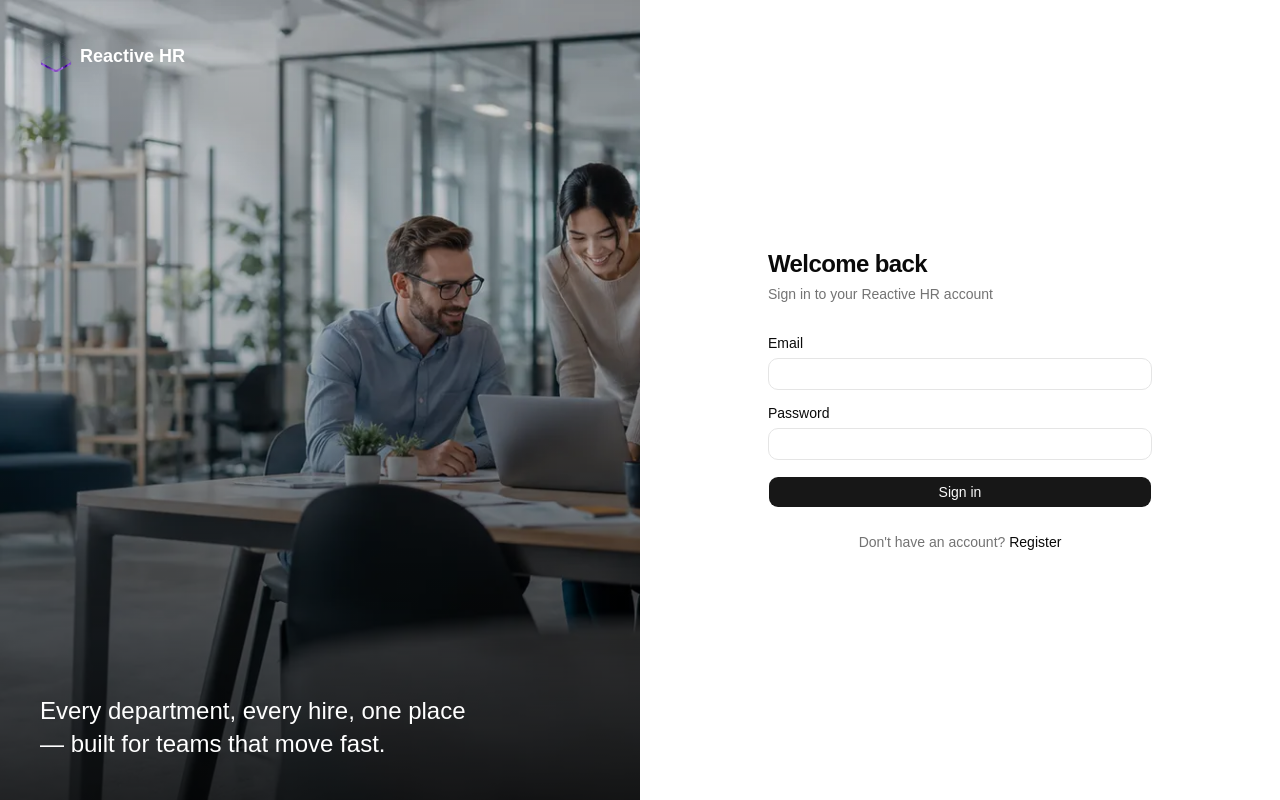
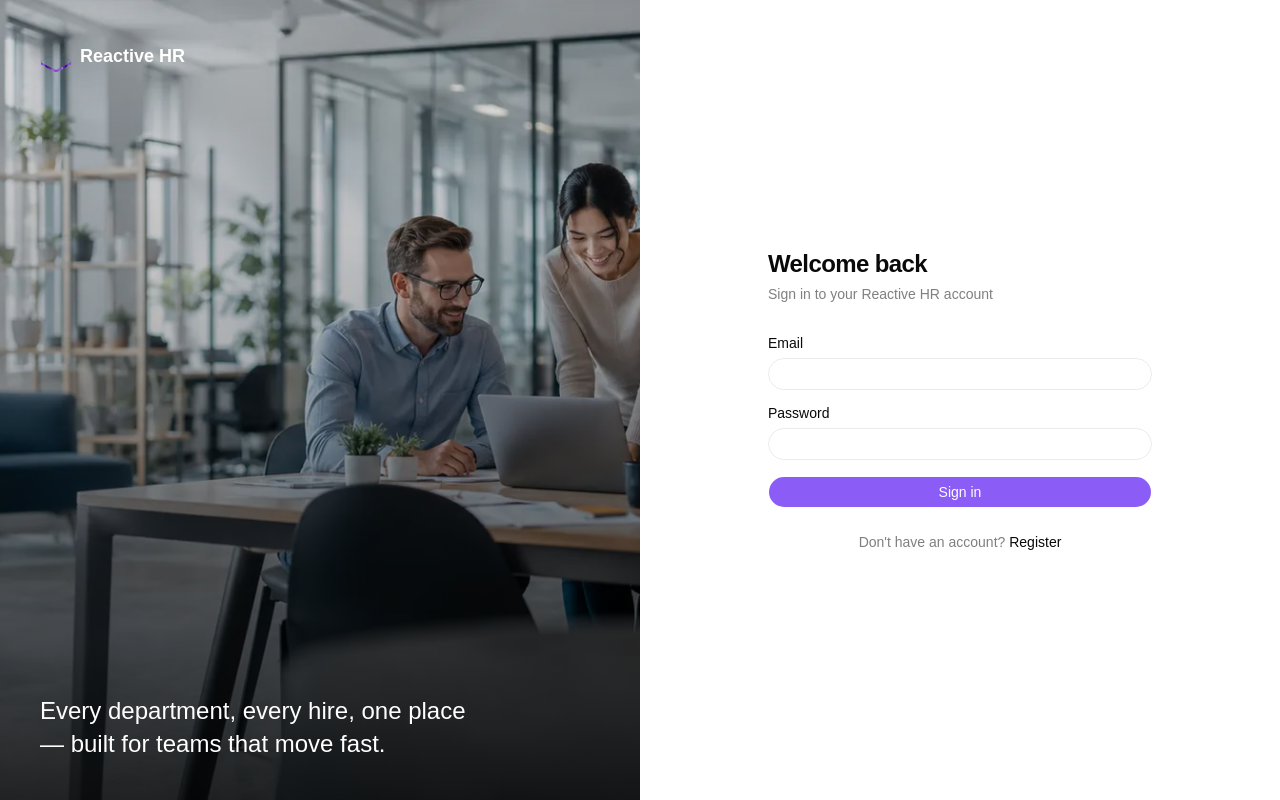
Before and after one commit to mawule-gabriel/Reactive_Frontend, a React (Vite) app: page /login in a window 1280 px wide. Built offline with nearby package versions, Linux system fonts and the light colour scheme; no server answers.

Commit message:
feat: improve Tailwind CSS configuration with shadcn base styles and custom theme variables

```diff
--- a/src/index.css
+++ b/src/index.css
@@ -12,96 +12,122 @@
   -webkit-font-smoothing: antialiased;
   -moz-osx-font-smoothing: grayscale;
 
-  --background: oklch(1 0 0);
-  --foreground: oklch(0.145 0 0);
-  --card: oklch(1 0 0);
-  --card-foreground: oklch(0.145 0 0);
-  --popover: oklch(1 0 0);
-  --popover-foreground: oklch(0.145 0 0);
-  --primary: oklch(0.205 0 0);
-  --primary-foreground: oklch(0.985 0 0);
-  --secondary: oklch(0.97 0 0);
-  --secondary-foreground: oklch(0.205 0 0);
-  --muted: oklch(0.97 0 0);
-  --muted-foreground: oklch(0.556 0 0);
-  --accent: oklch(0.97 0 0);
-  --accent-foreground: oklch(0.205 0 0);
-  --destructive: oklch(0.577 0.245 27.325);
-  --border: oklch(0.922 0 0);
-  --input: oklch(0.922 0 0);
-  --ring: oklch(0.708 0 0);
-  --chart-1: oklch(0.87 0 0);
-  --chart-2: oklch(0.556 0 0);
-  --chart-3: oklch(0.439 0 0);
-  --chart-4: oklch(0.371 0 0);
-  --chart-5: oklch(0.269 0 0);
-  --radius: 0.625rem;
-  --sidebar: oklch(0.985 0 0);
-  --sidebar-foreground: oklch(0.145 0 0);
-  --sidebar-primary: oklch(0.205 0 0);
-  --sidebar-primary-foreground: oklch(0.985 0 0);
-  --sidebar-accent: oklch(0.97 0 0);
-  --sidebar-accent-foreground: oklch(0.205 0 0);
-  --sidebar-border: oklch(0.922 0 0);
-  --sidebar-ring: oklch(0.708 0 0);
+  /* Core Colors */
+  --background: #ffffff;
+  --surface: #f9fafb;
+  --surface-elevated: #ffffff;
+
+  /* Text */
+  --foreground: #090909;
+  --foreground-secondary: rgba(0, 0, 0, 0.70);
+  --foreground-muted: rgba(0, 0, 0, 0.50);
+
+  /* Accent & Borders */
+  --border: rgba(0, 0, 0, 0.08);
+  --accent: #8B5CF6;
+  --accent-foreground: #ffffff;
+
+  /* Semantic / Shadcn Mappings */
+  --card: var(--surface);
+  --card-foreground: var(--foreground);
+  --popover: var(--surface-elevated);
+  --popover-foreground: var(--foreground);
+  --primary: var(--accent);
+  --primary-foreground: var(--accent-foreground);
+  --secondary: #f4f4f5;
+  --secondary-foreground: #18181b;
+  --muted: #f4f4f5;
+  --muted-foreground: var(--foreground-muted);
+  --destructive: #ef4444;
+  --input: var(--border);
+  --ring: var(--accent);
+
+  /* Charts */
+  --chart-1: #8B5CF6;
+  --chart-2: #10b981;
+  --chart-3: #f59e0b;
+  --chart-4: #ef4444;
+  --chart-5: #3b82f6;
+
+  /* Sidebar */
+  --sidebar: var(--surface);
+  --sidebar-foreground: var(--foreground);
+  --sidebar-primary: var(--accent);
+  --sidebar-primary-foreground: var(--accent-foreground);
+  --sidebar-accent: var(--secondary);
+  --sidebar-accent-foreground: var(--secondary-foreground);
+  --sidebar-border: var(--border);
+  --sidebar-ring: var(--ring);
+
+  /* Radius */
+  --radius-sm: 8px;
+  --radius-md: 12px;
+  --radius-lg: 16px;
 }
 
 .dark {
-  --background: oklch(0.145 0 0);
-  --foreground: oklch(0.985 0 0);
-  --card: oklch(0.205 0 0);
-  --card-foreground: oklch(0.985 0 0);
-  --popover: oklch(0.205 0 0);
-  --popover-foreground: oklch(0.985 0 0);
-  --primary: oklch(0.922 0 0);
-  --primary-foreground: oklch(0.205 0 0);
-  --secondary: oklch(0.269 0 0);
-  --secondary-foreground: oklch(0.985 0 0);
-  --muted: oklch(0.269 0 0);
-  --muted-foreground: oklch(0.708 0 0);
-  --accent: oklch(0.269 0 0);
-  --accent-foreground: oklch(0.985 0 0);
-  --destructive: oklch(0.704 0.191 22.216);
-  --border: oklch(1 0 0 / 10%);
-  --input: oklch(1 0 0 / 15%);
-  --ring: oklch(0.556 0 0);
-  --chart-1: oklch(0.87 0 0);
-  --chart-2: oklch(0.556 0 0);
-  --chart-3: oklch(0.439 0 0);
-  --chart-4: oklch(0.371 0 0);
-  --chart-5: oklch(0.269 0 0);
-  --sidebar: oklch(0.205 0 0);
-  --sidebar-foreground: oklch(0.985 0 0);
-  --sidebar-primary: oklch(0.488 0.243 264.376);
-  --sidebar-primary-foreground: oklch(0.985 0 0);
-  --sidebar-accent: oklch(0.269 0 0);
-  --sidebar-accent-foreground: oklch(0.985 0 0);
-  --sidebar-border: oklch(1 0 0 / 10%);
-  --sidebar-ring: oklch(0.556 0 0);
+  /* Core Colors */
+  --background: #090909;
+  --surface: #141414;
+  --surface-elevated: #1C1C1C;
+
+  /* Text */
+  --foreground: #FFFFFF;
+  --foreground-secondary: rgba(255, 255, 255, 0.70);
+  --foreground-muted: rgba(255, 255, 255, 0.50);
+
+  /* Accent & Borders */
+  --border: rgba(255, 255, 255, 0.06);
+  --accent: #8B5CF6;
+  --accent-foreground: #ffffff;
+
+  /* Semantic / Shadcn Mappings */
+  --card: var(--surface);
+  --card-foreground: var(--foreground);
+  --popover: var(--surface-elevated);
+  --popover-foreground: var(--foreground);
+  --primary: var(--accent);
+  --primary-foreground: var(--accent-foreground);
+  --secondary: #27272a;
+  --secondary-foreground: #fafafa;
+  --muted: #27272a;
+  --muted-foreground: var(--foreground-muted);
+  --destructive: #ef4444;
+  --input: var(--border);
+  --ring: var(--accent);
+
+  /* Sidebar */
+  --sidebar: var(--surface);
+  --sidebar-foreground: var(--foreground);
+  --sidebar-primary: var(--accent);
+  --sidebar-primary-foreground: var(--accent-foreground);
+  --sidebar-accent: var(--secondary);
+  --sidebar-accent-foreground: var(--secondary-foreground);
+  --sidebar-border: var(--border);
+  --sidebar-ring: var(--ring);
 }
 
 @theme inline {
   --font-heading: var(--font-sans);
   --font-sans: 'Geist Variable', sans-serif;
-  --color-sidebar-ring: var(--sidebar-ring);
-  --color-sidebar-border: var(--sidebar-border);
-  --color-sidebar-accent-foreground: var(--sidebar-accent-foreground);
-  --color-sidebar-accent: var(--sidebar-accent);
-  --color-sidebar-primary-foreground: var(--sidebar-primary-foreground);
-  --color-sidebar-primary: var(--sidebar-primary);
-  --color-sidebar-foreground: var(--sidebar-foreground);
-  --color-sidebar: var(--sidebar);
-  --color-chart-5: var(--chart-5);
-  --color-chart-4: var(--chart-4);
-  --color-chart-3: var(--chart-3);
-  --color-chart-2: var(--chart-2);
-  --color-chart-1: var(--chart-1);
+
+  /* Colors */
+  --color-background: var(--background);
+  --color-surface: var(--surface);
+  --color-surface-elevated: var(--surface-elevated);
+
+  --color-foreground: var(--foreground);
+  --color-foreground-secondary: var(--foreground-secondary);
+  --color-foreground-muted: var(--foreground-muted);
+
+  --color-border: var(--border);
+  --color-accent: var(--accent);
+  --color-accent-foreground: var(--accent-foreground);
+
+  /* Shadcn standard overrides */
   --color-ring: var(--ring);
   --color-input: var(--input);
-  --color-border: var(--border);
   --color-destructive: var(--destructive);
-  --color-accent-foreground: var(--accent-foreground);
-  --color-accent: var(--accent);
   --color-muted-foreground: var(--muted-foreground);
   --color-muted: var(--muted);
   --color-secondary-foreground: var(--secondary-foreground);
@@ -112,15 +138,36 @@
   --color-popover: var(--popover);
   --color-card-foreground: var(--card-foreground);
   --color-card: var(--card);
-  --color-foreground: var(--foreground);
-  --color-background: var(--background);
-  --radius-sm: calc(var(--radius) * 0.6);
-  --radius-md: calc(var(--radius) * 0.8);
-  --radius-lg: var(--radius);
-  --radius-xl: calc(var(--radius) * 1.4);
-  --radius-2xl: calc(var(--radius) * 1.8);
-  --radius-3xl: calc(var(--radius) * 2.2);
-  --radius-4xl: calc(var(--radius) * 2.6);
+
+  /* Sidebar */
+  --color-sidebar-ring: var(--sidebar-ring);
+  --color-sidebar-border: var(--sidebar-border);
+  --color-sidebar-accent-foreground: var(--sidebar-accent-foreground);
+  --color-sidebar-accent: var(--sidebar-accent);
+  --color-sidebar-primary-foreground: var(--sidebar-primary-foreground);
+  --color-sidebar-primary: var(--sidebar-primary);
+  --color-sidebar-foreground: var(--sidebar-foreground);
+  --color-sidebar: var(--sidebar);
+
+  /* Charts */
+  --color-chart-5: var(--chart-5);
+  --color-chart-4: var(--chart-4);
+  --color-chart-3: var(--chart-3);
+  --color-chart-2: var(--chart-2);
+  --color-chart-1: var(--chart-1);
+
+  /* Typography Scale */
+  --text-page-title: 40px;
+  --text-section-title: 24px;
+  --text-card-title: 16px;
+  --text-body: 14px;
+  --text-caption: 12px;
+  --text-metrics: 48px;
+
+  /* Border Radii */
+  --radius-sm: var(--radius-sm);
+  --radius-md: var(--radius-md);
+  --radius-lg: var(--radius-lg);
 }
 
 @layer base {
```
